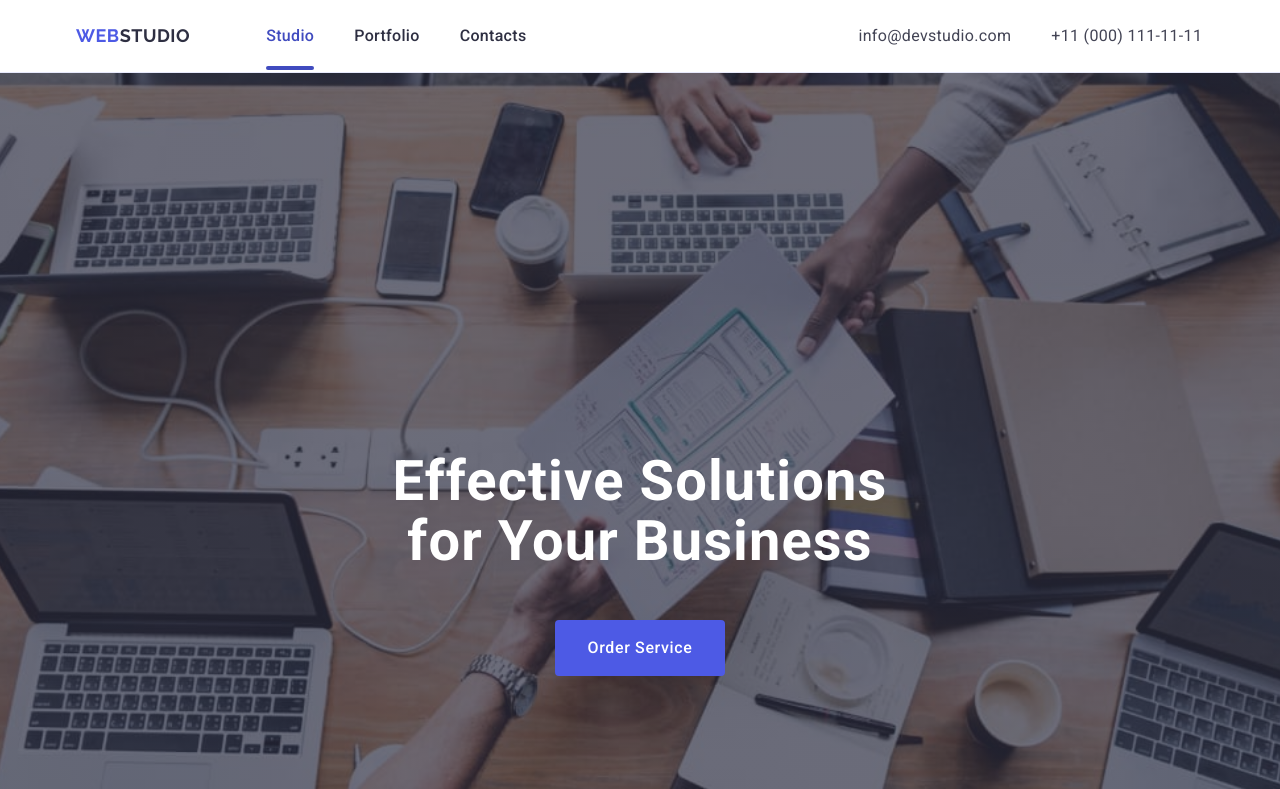
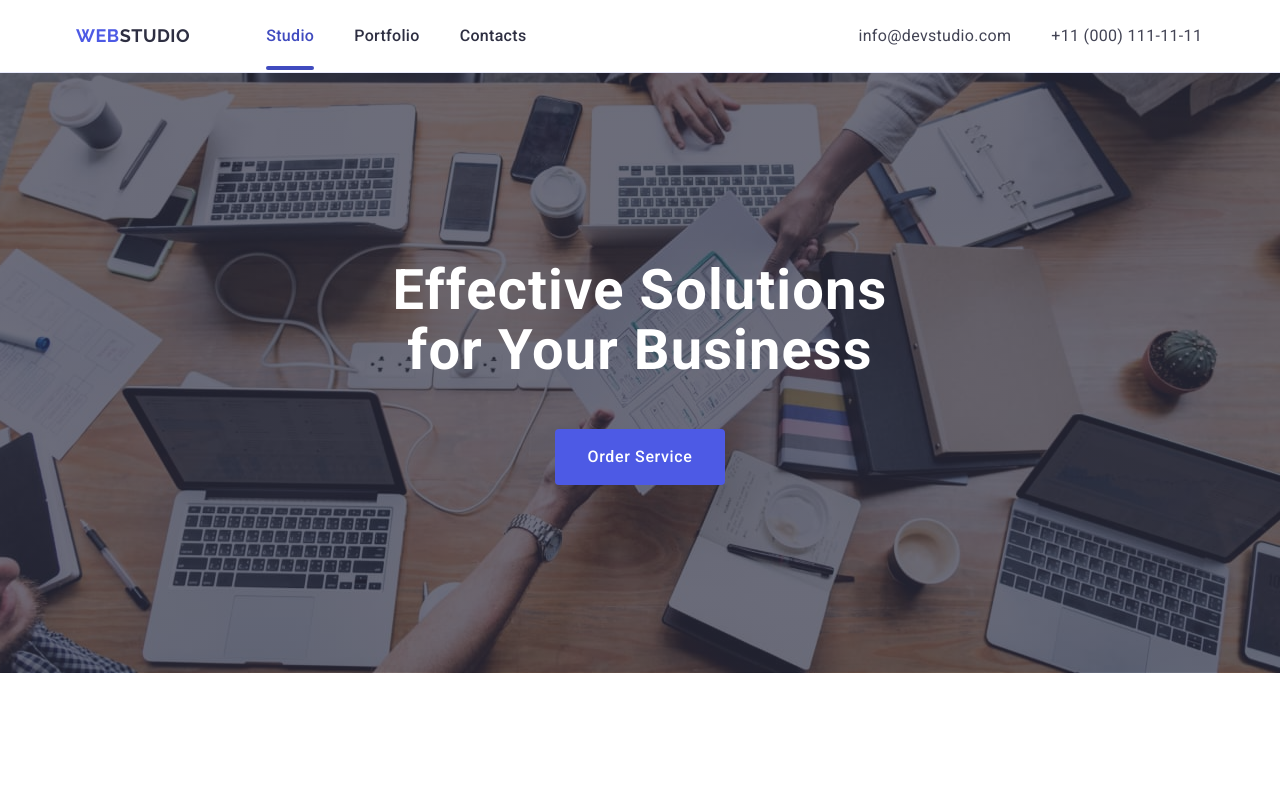
Before and after one commit to LiudmylaTar/goit-markup-hw-04, a plain HTML site: page index.html in a window 1280 px wide. Shown: the top 789 px of the page. Drawn offline with nearby package versions, Linux system fonts and the light colour scheme.

Commit message:
update checker comment

```diff
--- a/css/styles.css
+++ b/css/styles.css
@@ -145,10 +145,8 @@ img {
   text-align: center;
   letter-spacing: 0.02em;
   color: #ffffff;
-  background-color: 2e2F42;
   margin-left: auto;
   margin-right: auto;
-  padding-top: 191px;
   max-width: 496px;
 }
 
@@ -258,8 +256,7 @@ img {
 }
 .team-descr {
   padding: 32px 0;
-  margin-bottom: 8px;
-}
+  }
 .name {
   font-weight: 500;
   font-size: 20px;
@@ -278,6 +275,7 @@ img {
   text-align: center;
   color: #434455;
   background-color: #ffffff;
+  margin-bottom: 8px;
 }
 
 .social-link{
```
